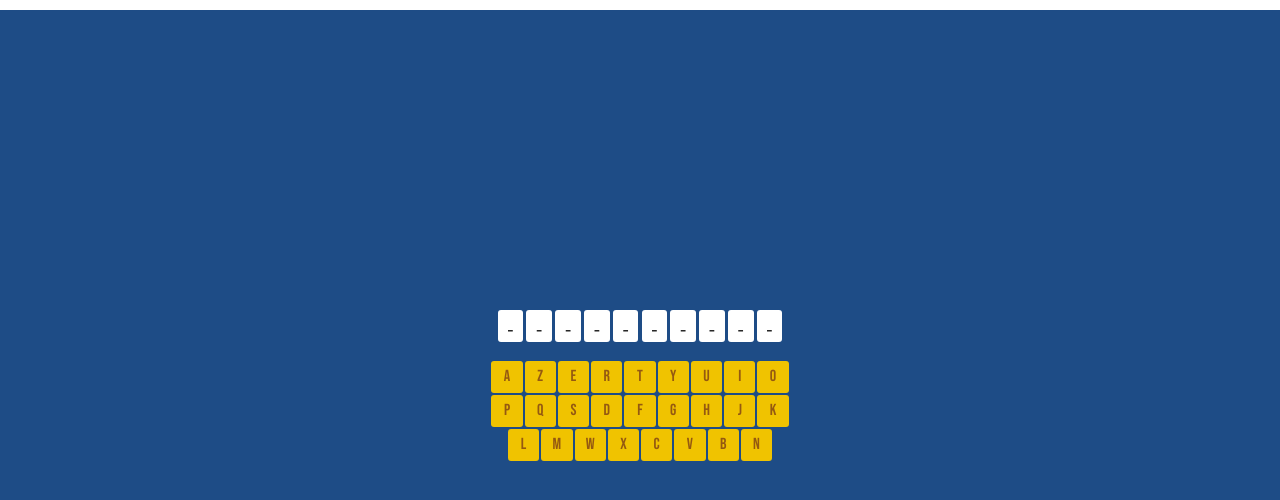
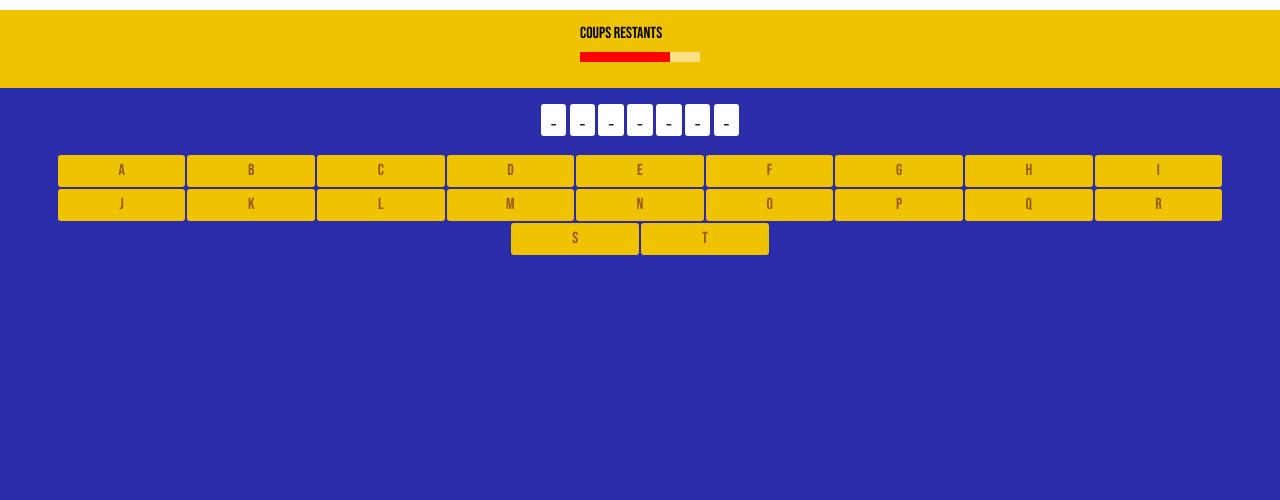
Before and after one commit to Eurz/Find-the-word, a plain HTML site: page index.html in a window 1280 px wide. Shown: the part 52-552 px from the top of the page. Drawn offline with Linux system fonts and the light colour scheme.

Commit message:
Improve keyboard: disable keys after clicking

```diff
--- a/css/main.css
+++ b/css/main.css
@@ -2,7 +2,7 @@
 
 :root {
     --bg-opacity: 0.8;
-    --primary-bg: #1e4c86;
+    --primary-bg: rgba(43, 44, 170, 1);
     --secondary-bg: rgb(240, 195, 0);
     --secondary-bg-hover: rgb(255, 209, 2);
     --border-radius: 3px;
@@ -31,8 +31,11 @@ body {
     background-color: var(--primary-bg);
     display: flex;
     flex-direction: column;
-    justify-content: center;
+    /* justify-content: center; */
     align-items: center;
+}
+.gameboard {
+    width: 100%;
 }
 /*   HEADINGS   */
 h1 {
@@ -77,7 +80,12 @@ h1 {
     cursor: pointer;
     background-color: var(--secondary-bg-hover);
 }
-
+.key.disabled,
+.key.disabled:hover {
+    background-color: #ccc;
+    color: rgb(126, 124, 124);
+    font-weight: normal;
+}
 /*  LETTERS   */
 .letters-display {
     display: flex;
@@ -100,6 +108,32 @@ h1 {
     border-radius: var(--border-radius);
 }
 
+/*   SCORE   */
+.score-display {
+    background-color: var(--secondary-bg);
+    padding: 1em;
+    display: flex;
+    justify-content: center;
+}
+
+.score-bar {
+    height: 10px;
+    position: relative;
+    width: 120px;
+    margin: 10px auto;
+    background-color: #ffe086;
+}
+.score-bar::before {
+    content: '';
+    position: absolute;
+    width: 75%;
+    height: 100%;
+    top: 0;
+    left: 0;
+    right: 0;
+    bottom: 0;
+    background-color: red;
+}
 /*   BUTTONS   */
 .btn {
     padding: 1rem;
--- a/js/Game.js
+++ b/js/Game.js
@@ -1,20 +1,26 @@
 import Keyboard from './components/Keyboard.js'
 import { KeyboardSubject, KeyObserver } from './subjects/KeyboardSubject.js'
 import Word from './components/Word.js'
+import ScoreDisplay from './components/ScoreDisplay.js'
 
 export default class Game {
     constructor(targetContainer) {
         this.root = targetContainer
-        this.word = new Word('ANTICONSTI')
+        this.word = new Word('BONJOUR')
 
         this.keyboardSubject = new KeyboardSubject()
         this.keyboardObserver = new KeyObserver()
         this.keyboardSubject.subscribe(this.keyboardObserver)
 
         this.keyboard = new Keyboard(this.word, this.keyboardSubject)
+        this.scoreDisplay = new ScoreDisplay()
     }
 
     render = () => {
-        this.root.append(this.word.render(), this.keyboard.render())
+        this.root.append(
+            this.scoreDisplay.render(),
+            this.word.render(),
+            this.keyboard.render()
+        )
     }
 }
--- a/js/components/Keyboard.js
+++ b/js/components/Keyboard.js
@@ -2,7 +2,7 @@ import { createWrapper } from '../functions/utils.js'
 
 export default class Keyboard {
     constructor(word, subject) {
-        this.keyboardLetters = 'AZERTYUIOPQSDFGHJKLMWXCVBN'.split('')
+        this.keyboardLetters = 'ABCDEFGHIJKLMNOPQRST'.split('')
         this.subject = subject
         this.word = word
         this.keyboardContainer = createWrapper(
@@ -14,24 +14,33 @@ export default class Keyboard {
         // this.render()
     }
 
-    onDisableKey = (e, letter) => {
-        e.target.style.opacity = '50%'
+    onDisableKey = (e) => {
+        const letter = e.target.getAttribute('data-content')
         this.setLetter = letter
+    }
+
+    onClickKey = (e) => {
+        e.stopPropagation()
+        this.onDisableKey(e)
+        this.subject.notify(this.word, e.target.getAttribute('data-content'))
+        this.onRemoveEvent(e)
+    }
+
+    onRemoveEvent = ({ target }) => {
+        target.removeEventListener('click', this.onClickKey)
+        target.classList.add('disabled')
     }
 
     render = () => {
         const keyboardWrapper = document.createElement('div')
         keyboardWrapper.classList.add('keyboard')
 
-        this.keyboardLetters.map((letter) => {
-            const key = createWrapper('div', 'key')
+        this.keyboardLetters.map((letter, index) => {
+            const key = createWrapper('div', 'key', `key${letter}`)
             key.textContent = letter
+            key.setAttribute('data-content', letter)
 
-            key.addEventListener('click', (e) => {
-                e.stopPropagation()
-                this.onDisableKey(e, letter)
-                this.subject.notify(this.word, letter)
-            })
+            key.addEventListener('click', this.onClickKey)
 
             keyboardWrapper.appendChild(key)
         })
--- /dev/null
+++ b/js/components/ScoreDisplay.js
@@ -0,0 +1,18 @@
+import { createWrapper } from '../functions/utils.js'
+
+export default class ScoreDisplay {
+    constructor() {
+        this.container = createWrapper('div', 'score-display', 'score-display')
+    }
+
+    render() {
+        const content = `
+        <div class="score">
+        Coups restants
+        <div class="score-bar"></div>
+        </div>
+    `
+        this.container.innerHTML = content
+        return this.container
+    }
+}
```
Also changed, not shown: 1 other file.
